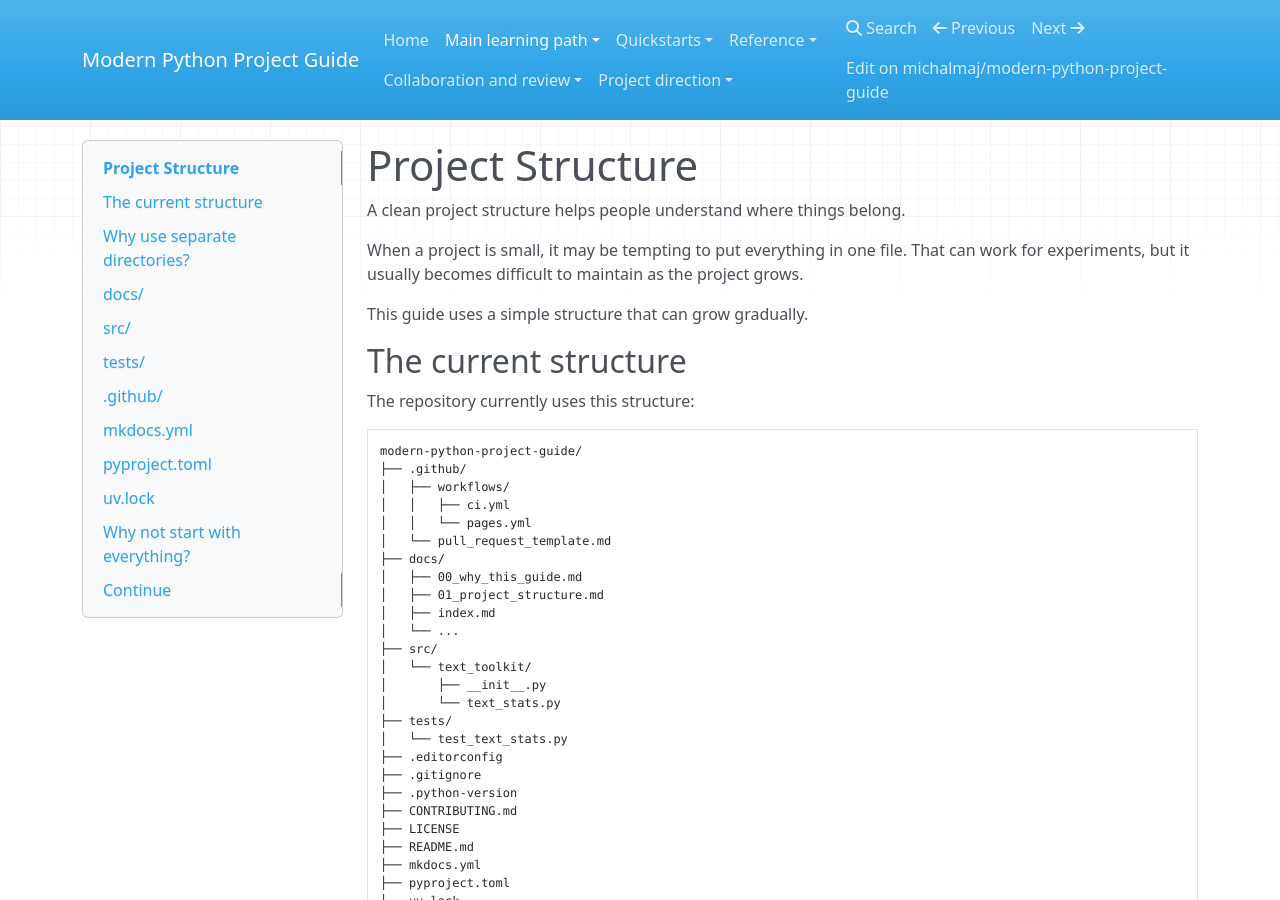
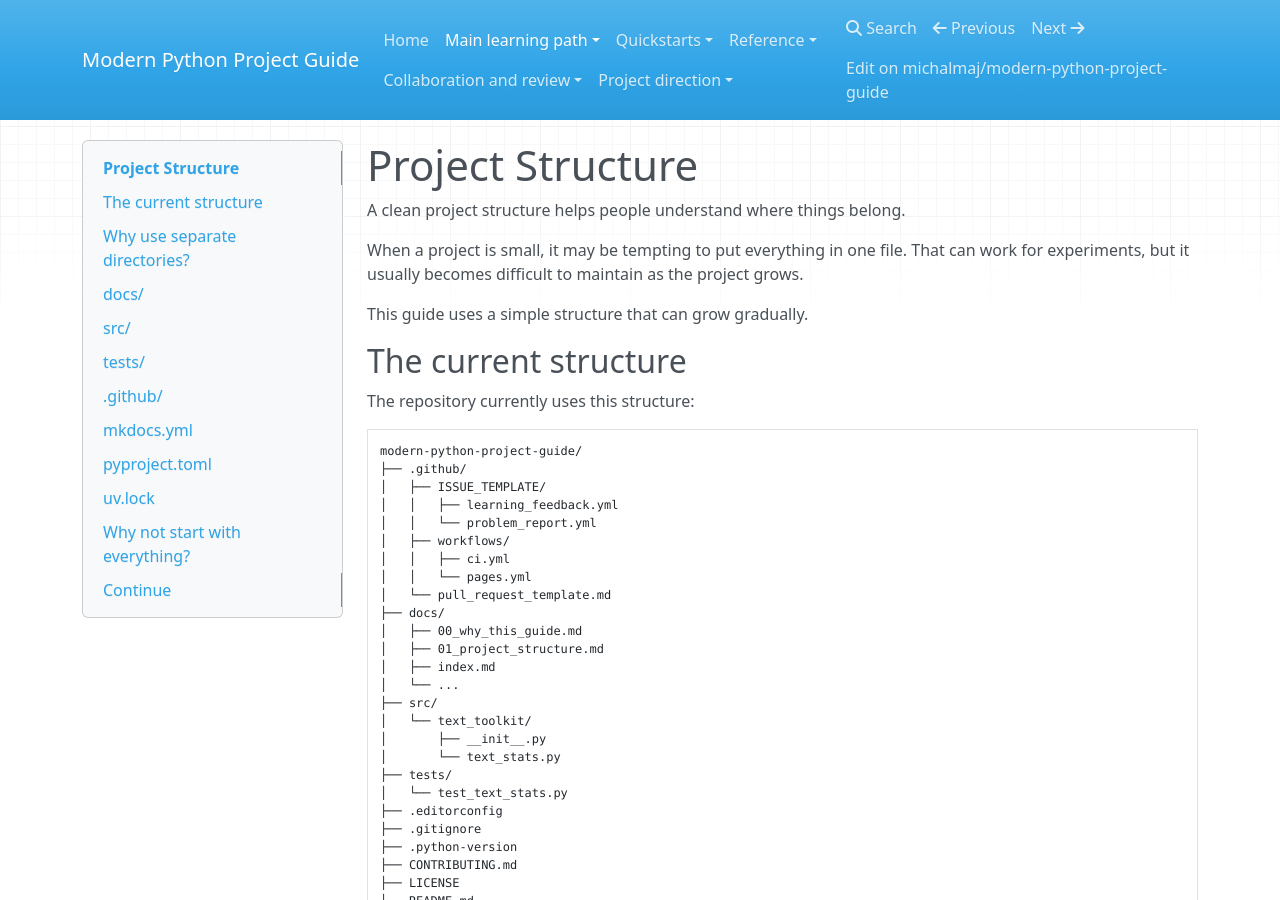
Before and after one commit to michalmaj/modern-python-project-guide, an MkDocs documentation site: the page built from docs/01_project_structure.md, in a window 1280 px wide and 900 px high. Built offline with MkDocs 1.6.1, drawn with Linux system fonts in a browser that asks for light colours; nearby versions of some CDN libraries; some of the changed text lies outside the part shown.

Commit message:
docs: prepare student feedback

````diff
--- a/docs/01_project_structure.md
+++ b/docs/01_project_structure.md
@@ -13,6 +13,9 @@ The repository currently uses this structure:
 ```text
 modern-python-project-guide/
 ├── .github/
+│   ├── ISSUE_TEMPLATE/
+│   │   ├── learning_feedback.yml
+│   │   └── problem_report.yml
 │   ├── workflows/
 │   │   ├── ci.yml
 │   │   └── pages.yml
@@ -107,12 +110,16 @@ Example:
 
 ```text
 .github/pull_request_template.md
+.github/ISSUE_TEMPLATE/learning_feedback.yml
+.github/ISSUE_TEMPLATE/problem_report.yml
 .github/workflows/ci.yml
 .github/workflows/pages.yml
 ```
 
 The CI workflow validates pull requests and `main`. The Pages workflow publishes
-the documentation after relevant changes reach `main`.
+the documentation after relevant changes reach `main`. The issue forms help
+learners provide structured feedback without needing to design an issue report
+from scratch.
 
 ## mkdocs.yml
 
````
Also changed, not shown: README.md (+24 -0 lines), docs/ROADMAP.md (+1 -4 lines), 3 other files.
